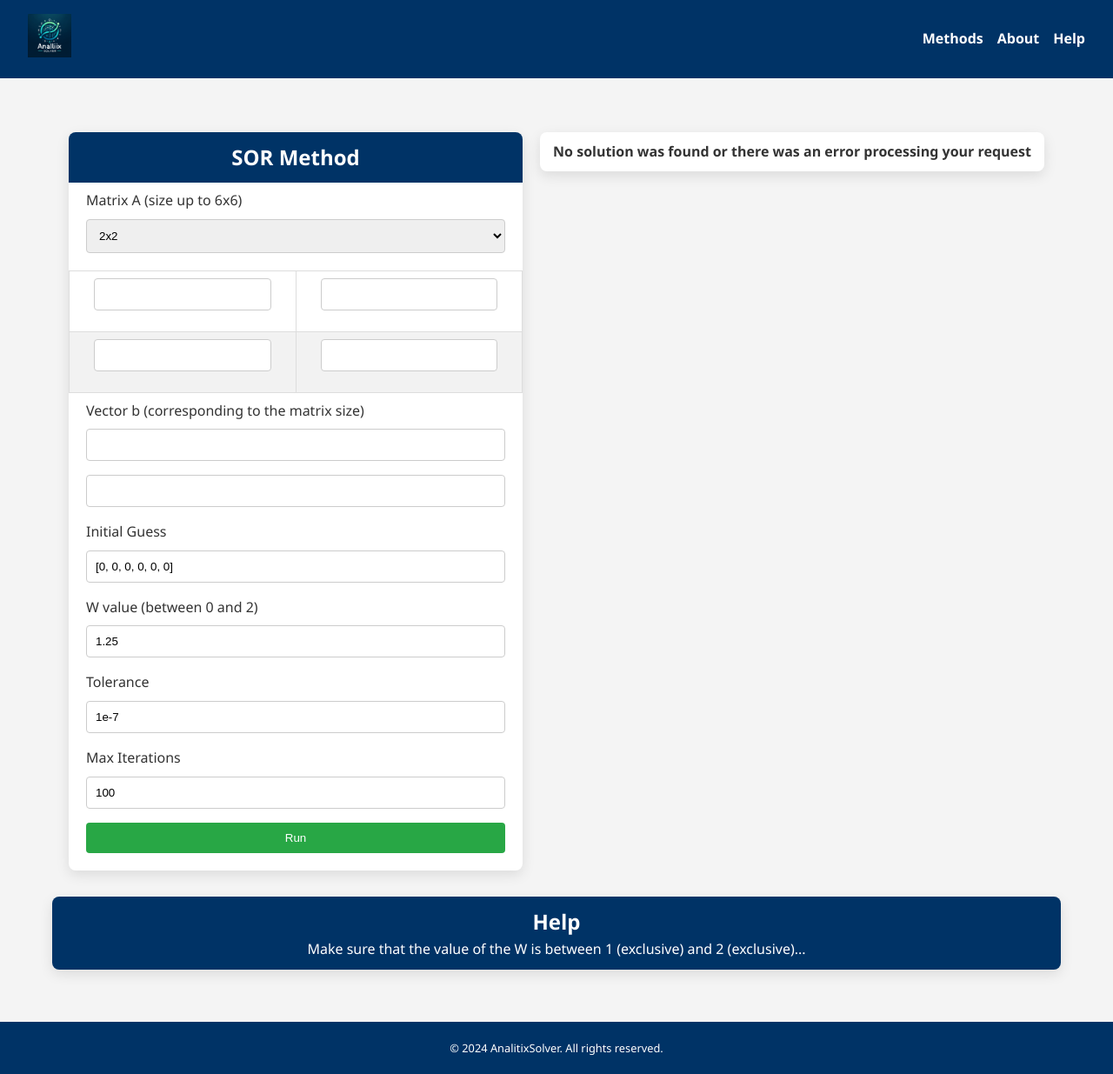
After one commit to migueflorez10/Analitix-Solver, a Django app: page /sor/ in a window 1280 px wide. The commit adds this page. Shown: the whole page at 87% size. Run offline with Django 5.2, Linux system fonts and the light colour scheme.

Commit message:
Add SOR method

```diff
--- a/analitix_solver/logica/templates/methods.html
+++ b/analitix_solver/logica/templates/methods.html
@@ -36,7 +36,10 @@
             <a href="{% url 'fixed_point_method' %}" class="method">Fixed Point</a>
             <a href="{% url 'newton_method' %}" class="method">Newton</a>
             <a href="{% url 'secant_method' %}" class="method">Secant</a>
-            <a href="{% url 'multiple_roots_method' %}" class="method">multiple Roots</a>
+            <a href="{% url 'multiple_roots_method' %}" class="method">Multiple Roots</a>
+            <a href="{% url 'multiple_roots_method' %}" class="method">Gauss-Seidel</a>
+            <a href="{% url 'sor_method' %}" class="method">SOR</a>
+
             <!-- Agrega más botones según necesites -->
         </div>
     </section>
--- /dev/null
+++ b/analitix_solver/logica/templates/oneVariable/sor.html
@@ -0,0 +1,154 @@
+<!DOCTYPE html>
+<html lang="en">
+{% load static %}
+
+<head>
+    <meta charset="UTF-8">
+    <meta name="viewport" content="width=device-width, initial-scale=1.0">
+    <title>SOR Method - AnalitixSolver</title>
+    <link rel="stylesheet" href="{% static 'css/styles.css' %}">
+    <link rel="stylesheet" href="{% static 'css/sor.css' %}">
+</head>
+
+<body>
+    <header>
+        <div class="header-main">
+            <a href="{% url 'home' %}">
+                <img src="{% static 'img/logo-main.webp' %}" alt="logo">
+            </a>
+            <nav>
+                <ul>
+                    <li><a href="{% url 'methods' %}">Methods</a></li>
+                    <li><a href="#">About</a></li>
+                    <li><a href="#">Help</a></li>
+                </ul>
+            </nav>
+        </div>
+    </header>
+
+    <main>
+        <section class="method-playground">
+            <h1>SOR Method</h1>
+            <form id="sorForm" method="post">
+                {% csrf_token %}
+                <div class="parameters">
+                    <label>Matrix A (size up to 6x6)</label>
+                    <select id="matrix-size" name="matrix-size" onchange="updateMatrixInputs()">
+                        <option value="2">2x2</option>
+                        <option value="3">3x3</option>
+                        <option value="4">4x4</option>
+                        <option value="5">5x5</option>
+                        <option value="6">6x6</option>
+                    </select>
+                    <table id="matrix-inputs">
+                        <!-- JavaScript will populate this table with input fields -->
+                    </table>
+
+
+                    <label>Vector b (corresponding to the matrix size)</label>
+                    <div id="vector-inputs">
+                        <!-- Inputs for vector b will be dynamically created based on matrix size -->
+                    </div>
+
+                    <label for="initial_guess">Initial Guess</label>
+                    <input type="text" id="initial_guess" name="initial_guess" value="[0, 0, 0, 0, 0, 0]" required>
+
+                    <label for="omega">W value (between 0 and 2)</label>
+                    <input type="number" id="omega" name="omega" step="any" min="1" max="2" value="1.25" required>
+
+                    <label for="tolerance">Tolerance</label>
+                    <input type="number" id="tolerance" name="tolerance" step="any" value="1e-7" required>
+
+                    <label for="max_iterations">Max Iterations</label>
+                    <input type="number" id="max_iterations" name="max_iterations" max="100" value="100" required>
+
+                    <button type="submit">Run</button>
+                </div>
+            </form>
+        </section>
+
+        <section class="results-section">
+            {% if solution %}
+            <h4>The approximation of the solution vector is:</h4>
+            <p><b>{{ solution }}</b></p>
+            <p>Number of iterations: {{ iterations }}</p>
+            <p>Spectral Radius: {{ spectral_radius }}</p>
+            {% if spectral_radius < 1 %} <p>The method has converged.</p>
+                {% else %}
+                <p>The method may not have converged, reached maximum iterations.</p>
+                {% endif %}
+                <div id="table-container">
+                    <table>
+                        <thead>
+                            <tr>
+                                {% for header in columns %}
+                                <th>{{ header }}</th>
+                                {% endfor %}
+                            </tr>
+                        </thead>
+                        <tbody>
+                            {% for row in iter_details %}
+                            <tr>
+                                <td>{{ row.iteration }}</td>
+                                <td>{{ row.x_values }}</td>
+                                <td>{{ row.error }}</td>
+                            </tr>
+                            {% endfor %}
+                        </tbody>
+                    </table>
+                </div>
+                {% else %}
+                <h4>No solution was found or there was an error processing your request</h4>
+                <p>{{ error }}</p>
+                {% endif %}
+        </section>
+
+
+        <section class="help-section">
+            <h2>Help</h2>
+            <p>Make sure that the value of the W is between 1 (exclusive) and 2 (exclusive)...</p>
+        </section>
+    </main>
+
+    <footer>
+        <p>&copy; 2024 AnalitixSolver. All rights reserved.</p>
+    </footer>
+
+    <script>
+        function updateMatrixInputs() {
+            var size = document.getElementById('matrix-size').value;
+            var matrixTable = document.getElementById('matrix-inputs');
+            var vectorInputs = document.getElementById('vector-inputs');
+            matrixTable.innerHTML = ''; // Clear existing table contents
+            vectorInputs.innerHTML = ''; // Clear existing vector inputs
+
+            // Create matrix inputs
+            for (var i = 0; i < size; i++) {
+                var row = matrixTable.insertRow(i);
+                for (var j = 0; j < size; j++) {
+                    var cell = row.insertCell(j);
+                    var input = document.createElement('input');
+                    input.type = 'number';
+                    input.name = 'matrixA' + i + j;
+                    input.step = "any";
+                    input.required = true;
+                    cell.appendChild(input);
+                }
+            }
+
+            // Create vector b inputs
+            for (var i = 0; i < size; i++) {
+                var input = document.createElement('input');
+                input.type = 'number';
+                input.name = 'vectorB' + i;
+                input.step = "any";
+                input.required = true;
+                vectorInputs.appendChild(input);
+            }
+        }
+        window.onload = updateMatrixInputs; // Populate on load
+    </script>
+
+</body>
+
+</html>
--- a/analitix_solver/logica/urls.py
+++ b/analitix_solver/logica/urls.py
@@ -13,4 +13,6 @@ urlpatterns = [
     path('newton/', views.newton_method, name="newton_method"),
     path('secant/', views.secant_method, name="secant_method"),
     path('multiple_roots/', views.multiple_roots_method, name="multiple_roots_method"),
+    path('sor/', views.sor_method, name="sor_method"),
+
 ]
--- a/analitix_solver/logica/views.py
+++ b/analitix_solver/logica/views.py
@@ -281,3 +281,31 @@ def bisection_method(request):
         return render(request, './oneVariable/bisection.html', {'data': data})
 
     return render(request, './oneVariable/bisection.html')
+
+'''
+
+'''
+def sor_method(request):
+    context = {}
+    if request.method == 'POST':
+        size = int(request.POST['matrix-size'])
+        A = np.zeros((size, size), dtype=float)
+        b = np.zeros(size, dtype=float)
+        for i in range(size):
+            for j in range(size):
+                A[i, j] = float(request.POST[f'matrixA{i}{j}'])
+            b[i] = float(request.POST[f'vectorB{i}'])
+        initial_guess = [float(x) for x in request.POST.get('initial_guess', '[0]*size').strip('[]').split(',')]
+        omega = float(request.POST['omega'])
+        tolerance = float(request.POST['tolerance'])
+        max_iterations = int(request.POST['max_iterations'])
+        solution, iterations, iter_details, spectral_radius = sor_solver(A, b, omega, initial_guess, tolerance, max_iterations)
+        context.update({
+            'solution': solution.tolist() if solution is not None else 'No solution found',
+            'iterations': iterations,
+            'iter_details': iter_details,
+            'max_iterations': max_iterations,
+            'columns': ['iter', 'x values', 'E'],
+            'spectral_radius': spectral_radius
+        })
+    return render(request, 'oneVariable/sor.html', context)
--- a/analitix_solver/static/css/help.css
+++ b/analitix_solver/static/css/help.css
@@ -68,7 +68,7 @@ nav a:hover {
     display: inline-block; /* O 'block' si quieres que ocupe toda la línea */
     width: auto; /* O '100%' para ancho completo */
     margin-bottom: 0.5rem;
-    border-radius: 4px;
+    border-radius: 5px;
     outline: none; /* Remueve el outline al hacer clic */
     transition: background-color 0.3s; /* Para un efecto suave al cambiar de estado */
 }
--- /dev/null
+++ b/analitix_solver/static/css/sor.css
@@ -0,0 +1,139 @@
+/* Estilos generales */
+body {
+    font-family: 'Segoe UI', Tahoma, Geneva, Verdana, sans-serif;
+    line-height: 1.6;
+    color: #333;
+    background-color: #f4f4f4;
+    margin: 0;
+    padding: 0;
+}
+
+header, footer {
+    background-color: #003366; /* Color azul oscuro */
+    color: white;
+    text-align: center;
+    padding: 1rem 0;
+}
+
+/* Contenedor principal */
+main {
+    display: flex;
+    flex-wrap: wrap;
+    justify-content: center;
+    align-items: flex-start;
+    padding: 20px;
+}
+
+/* Sección de entrada de datos */
+.method-playground {
+    flex-basis: 45%;
+    margin: 10px;
+    background: white;
+    border-radius: 8px;
+    box-shadow: 0 5px 15px rgba(0,0,0,0.1);
+}
+
+.method-playground h1 {
+    background-color: #003366;
+    color: white;
+    padding: 10px;
+    margin: 0;
+    width: 100%;
+    border-radius: 8px 8px 0 0;
+    text-align: center;
+}
+
+.parameters label {
+    display: block;
+    margin: 0.5rem 20px;
+}
+
+.parameters input, .parameters select {
+    width: calc(100% - 40px);
+    padding: 10px;
+    margin-bottom: 1rem;
+    border: 1px solid #ccc;
+    border-radius: 4px;
+    display: block;
+    margin-left: 20px;
+    margin-right: 20px;
+}
+
+.parameters button {
+    display: block;
+    width: calc(100% - 40px);
+    padding: 10px;
+    background-color: #28a745;
+    color: white;
+    border: none;
+    border-radius: 4px;
+    cursor: pointer;
+    margin: 0 20px 20px 20px;
+}
+
+.parameters button:hover {
+    background-color: #218838;
+}
+
+/* Sección de resultados */
+.results-section {
+    flex-basis: 50%;
+    margin: 10px;
+    background: white;
+    border-radius: 8px;
+    box-shadow: 0 5px 15px rgba(0,0,0,0.1);
+    padding: 10px;
+    text-align: center;
+}
+
+.results-section img {
+    width: 100%; /* Asegúrate de que las imágenes sean responsivas */
+    height: auto;
+    margin-bottom: 20px;
+}
+
+/* Tabla de resultados */
+#table-container {
+    width: 100%;
+    overflow-x: auto; /* Para tablas grandes */
+}
+
+table {
+    width: 100%;
+    border-collapse: collapse;
+    margin-top: 20px;
+}
+
+th, td {
+    border: 1px solid #ddd;
+    padding: 8px;
+    text-align: left;
+}
+
+th {
+    background-color: #0a3057;
+    color: white;
+}
+
+tr:nth-child(even) {
+    background-color: #f2f2f2;
+}
+
+/* Sección de ayuda */
+.help-section {
+    width: 100%;
+    background-color: #003366;
+    color: white;
+    padding: 10px;
+    border-radius: 8px;
+    margin-top: 20px;
+    box-shadow: 0 5px 15px rgba(0,0,0,0.1);
+    text-align: center;
+}
+
+/* Pie de página */
+footer {
+    margin-top: 40px;
+    padding: 20px 0;
+    font-size: 0.8rem;
+}
```
Also changed, not shown: analitix_solver/logica/oneVariable.py (+30 -0 lines), analitix_solver/logica/templates/home.html (+8 -8 lines), analitix_solver/static/img/carla.jpg (added), analitix_solver/static/img/graph.png, analitix_solver/static/img/migue.jpeg (added), analitix_solver/static/img/miguel.jpeg (deleted), analitix_solver/static/img/pauli.jpg (added), analitix_solver/static/img/vic.jpg (added).
